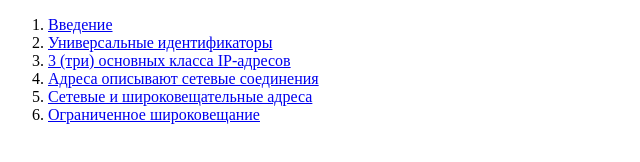
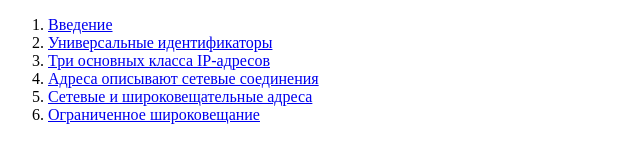
Before and after one commit to tjomashah/homeworks, a plain HTML site: page lesson2/homework2.2/index.html in a window 1280 px wide. Shown: the full height of the page, 0-640 px from the left. Drawn offline with Linux system fonts and the light colour scheme.

Commit message:
update-lesson2.2

```diff
--- a/lesson2/homework2.2/index.html
+++ b/lesson2/homework2.2/index.html
@@ -11,7 +11,7 @@
     <ol>
         <li><a href="./content.html#introduction"><span>Введение</span></a></li>
         <li><a href="./content.html#identifiers"><span>Универсальные идентификаторы</span></a></li>
-        <li><a href="./content.html#main_classes"><span>3 (три) основных класса IP-адресов</span></a></li>
+        <li><a href="./content.html#main_classes"><span>Три основных класса IP-адресов</span></a></li>
         <li><a href="./content.html#network_connections"><span>Адреса описывают сетевые соединения</span></a></li>
         <li><a href="./content.html#addresses"><span>Сетевые и широковещательные адреса</span></a></li>
         <li><a href="./content.html#limited"><span>Ограниченное широковещание</span></a></li>
```
